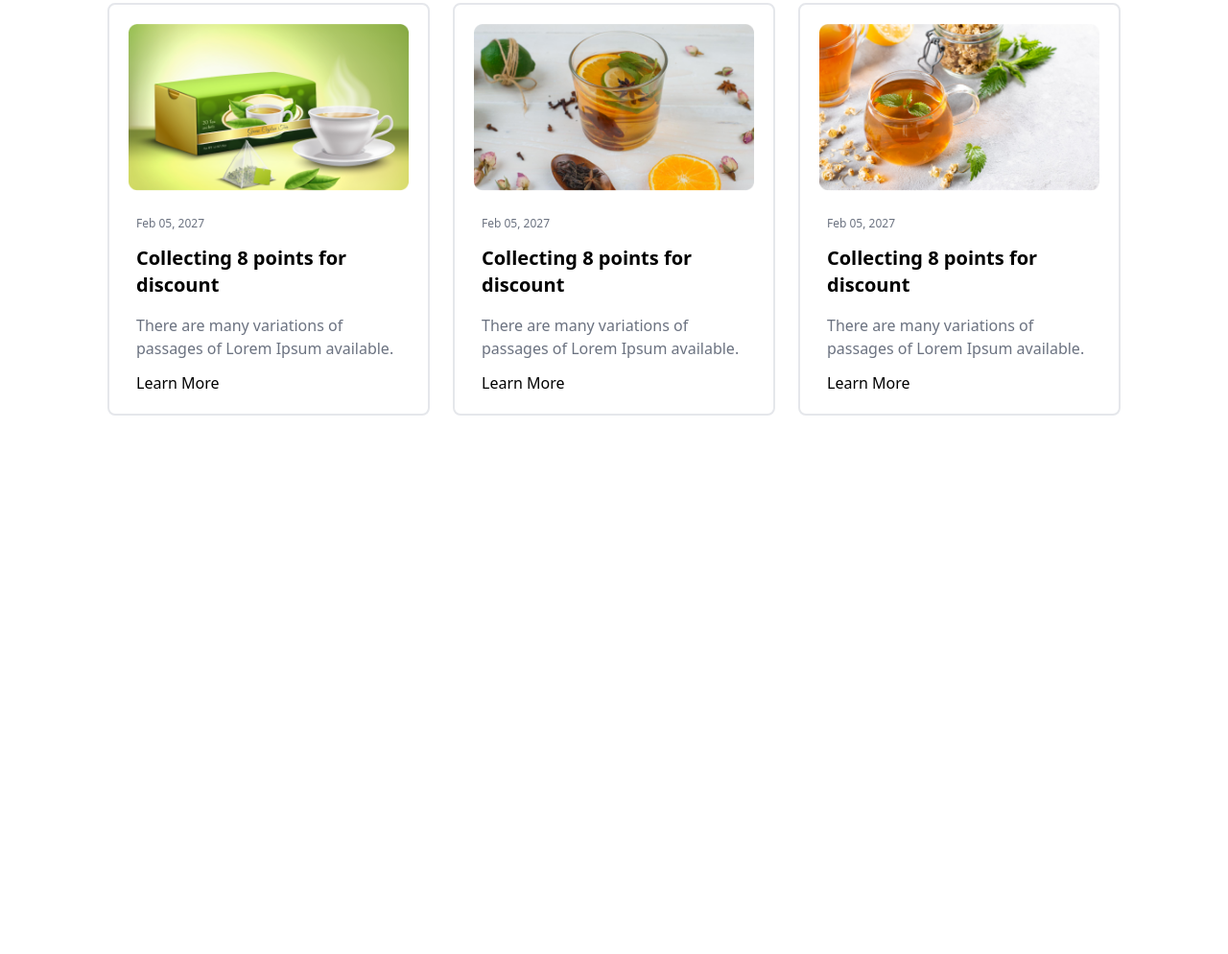
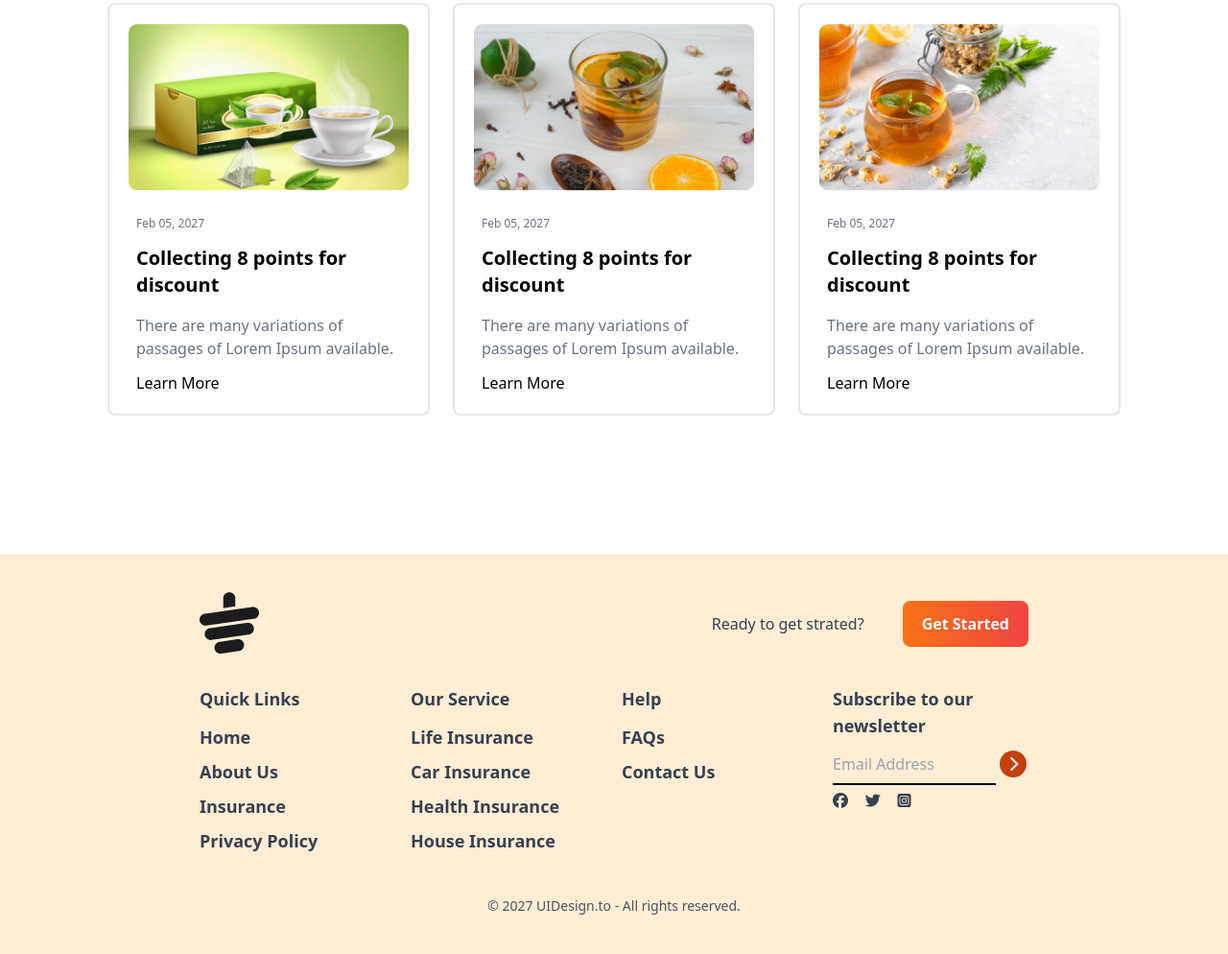
Before and after one commit to FaisalHasanEmon/Tea-House-Tailwind, a plain HTML site: page index.html in a window 1280 px wide. Shown: the part 2773-3767 px from the top of the page at 96% size. Before the commit the page ends 3350 px from the top, so only its background shows below. Drawn offline with nearby package versions, Linux system fonts and the light colour scheme.

Commit message:
Footer Section Complete

```diff
--- a/index.html
+++ b/index.html
@@ -344,5 +344,92 @@
         </div>
       </section>
     </main>
+
+    <!-- Footer Content -->
+    <footer class="bg-orange-100 text-gray-700 py-10 px-4 md:px-16">
+      <div class="w-9/12 mx-auto">
+        <!-- Logo -->
+        <div class="mb-8 flex justify-between">
+          <img src="./images/cup.png" alt="" class="md-8" />
+          <div class="flex items-center gap-10">
+            <h4>Ready to get strated?</h4>
+            <button
+              class="bg-gradient-to-r from-orange-500 to-red-500 px-5 py-3 rounded-lg text-white font-bold"
+            >
+              Get Started
+            </button>
+          </div>
+        </div>
+        <!-- Links -->
+        <div class="grid gri-cols-1 md:grid-cols-2 lg:grid-cols-4 gap-4">
+          <!-- First Column -->
+          <div class="font-semibold text-lg mb-3">
+            <h3 class="font-bold text-lg mb-3">Quick Links</h3>
+            <ul class="space-y-2">
+              <li><a class="hover:text-orange-600" href="#">Home</a></li>
+              <li><a class="hover:text-orange-600" href="#">About Us</a></li>
+              <li><a class="hover:text-orange-600" href="#">Insurance</a></li>
+              <li>
+                <a class="hover:text-orange-600" href="#">Privacy Policy</a>
+              </li>
+            </ul>
+          </div>
+          <!-- Second Column -->
+          <div class="font-semibold text-lg mb-3">
+            <h3 class="font-bold text-lg mb-3">Our Service</h3>
+            <ul class="space-y-2">
+              <li>
+                <a class="hover:text-orange-600" href="#">Life Insurance</a>
+              </li>
+              <li>
+                <a class="hover:text-orange-600" href="#">Car Insurance</a>
+              </li>
+              <li>
+                <a class="hover:text-orange-600" href="#">Health Insurance</a>
+              </li>
+              <li>
+                <a class="hover:text-orange-600" href="#">House Insurance</a>
+              </li>
+            </ul>
+          </div>
+          <!-- Third Column -->
+          <div class="font-semibold text-lg mb-3">
+            <h3 class="font-bold text-lg mb-3">Help</h3>
+            <ul class="space-y-2">
+              <li><a class="hover:text-orange-600" href="#">FAQs</a></li>
+              <li><a class="hover:text-orange-600" href="#">Contact Us</a></li>
+            </ul>
+          </div>
+          <!-- Fourth Column -->
+          <div>
+            <h3 class="font-bold text-lg mb-3">Subscribe to our newsletter</h3>
+            <div class="flex flex-col space-y-2">
+              <div>
+                <input
+                  type="text"
+                  placeholder="Email Address"
+                  name=""
+                  id=""
+                  class="bg-transparent border-b-2 border-black w-4/6 md:w-5/6 pb-2"
+                />
+                <i
+                  class="fa-solid fa-chevron-right w-7 h-7 bg-orange-700 inline-flex rounded-full text-white justify-center items-center"
+                ></i>
+              </div>
+              <div class="flex justify-between w-2/5 mb-2 mt-9">
+                <i class="fa-brands fa-facebook"></i>
+                <i class="fa-brands fa-twitter"></i>
+                <i class="fa-brands fa-square-instagram"></i>
+              </div>
+            </div>
+          </div>
+        </div>
+        <div class="text-center pt-4 mt-4">
+          <p class="text-sm text-gray-600">
+            © 2027 UIDesign.to - All rights reserved.
+          </p>
+        </div>
+      </div>
+    </footer>
   </body>
 </html>
```
